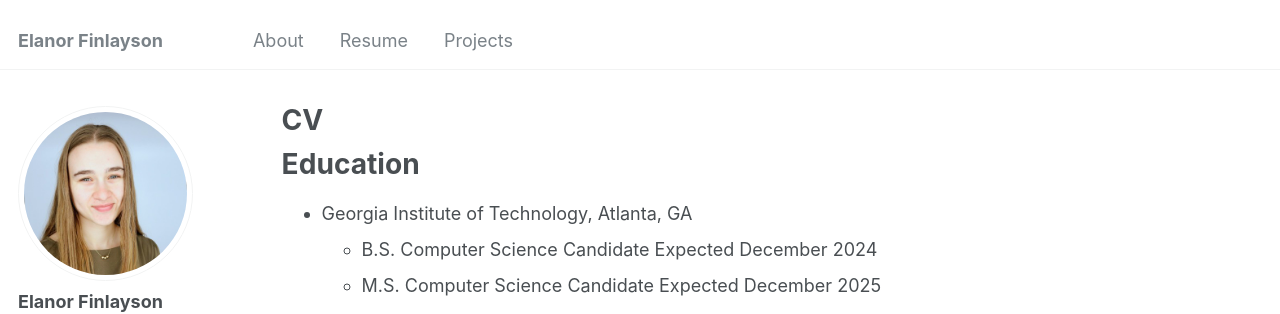
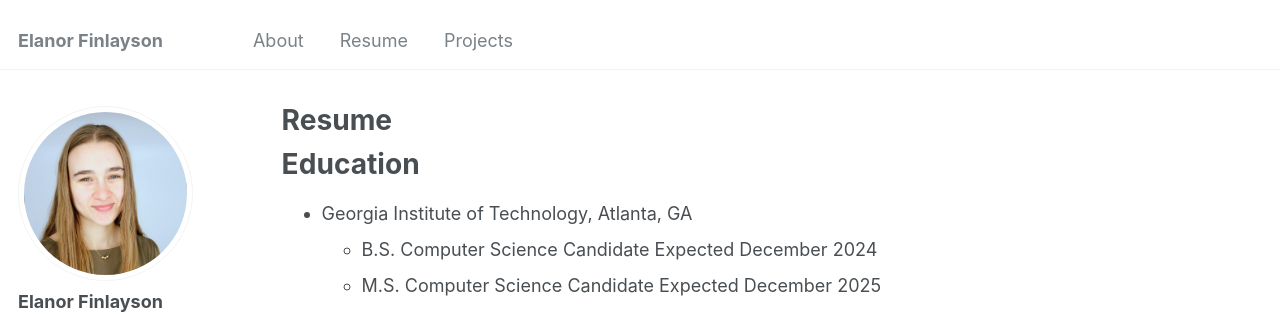
Before and after one commit to efin396/efin396.github.io, a Jekyll site: the page built from _pages/cv.md, in a window 1280 px wide and 900 px high. Shown: the top 314 px of the window. Built offline with Jekyll 4.4.1, drawn with Linux system fonts in a browser that asks for light colours.

Commit message:
Update cv.md

```diff
--- a/_pages/cv.md
+++ b/_pages/cv.md
@@ -1,10 +1,10 @@
 ---
 layout: archive
-title: "CV"
-permalink: /cv/
+title: "Resume"
+permalink: /resume/
 author_profile: true
 redirect_from:
-  - /cv/
+  - /resume/
 ---
 
 {% include base_path %}
```
